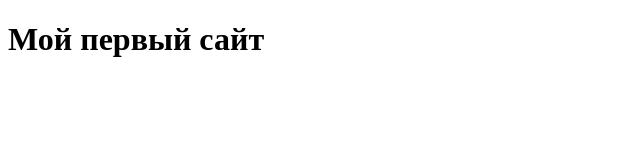
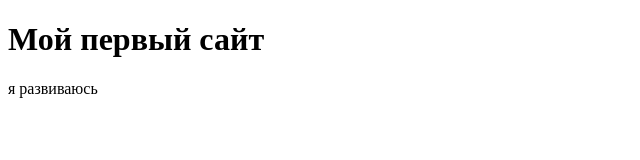
Before and after one commit to sayod68/newproject, a plain HTML site: page index.html in a window 1280 px wide. Shown: the whole page, without its empty margins (0-640 px from the left). Drawn offline with Linux system fonts and the light colour scheme.

Commit message:
добавил параграф

```diff
--- a/index.html
+++ b/index.html
@@ -7,5 +7,6 @@
 </head>
 <body>
     <h1>Мой первый сайт</h1>
+    <p>я развиваюсь</p>
 </body>
 </html>
```
